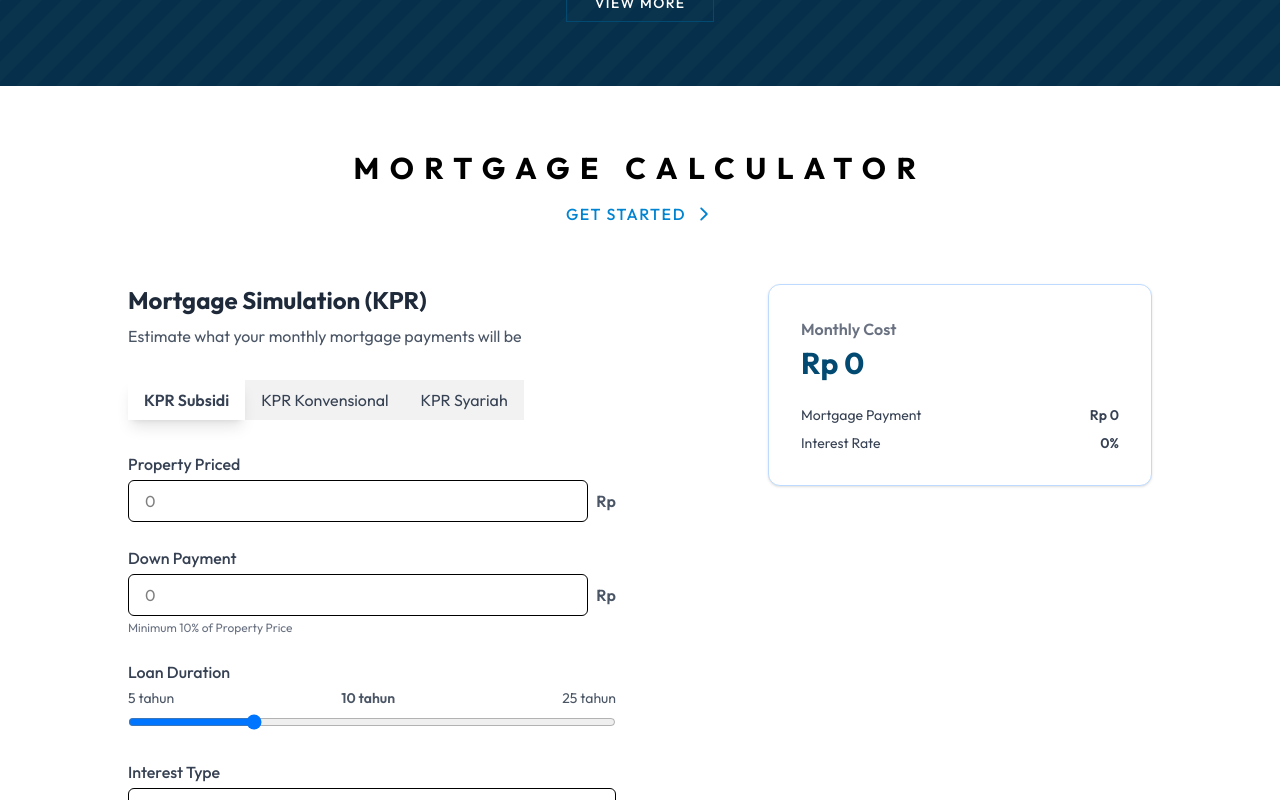
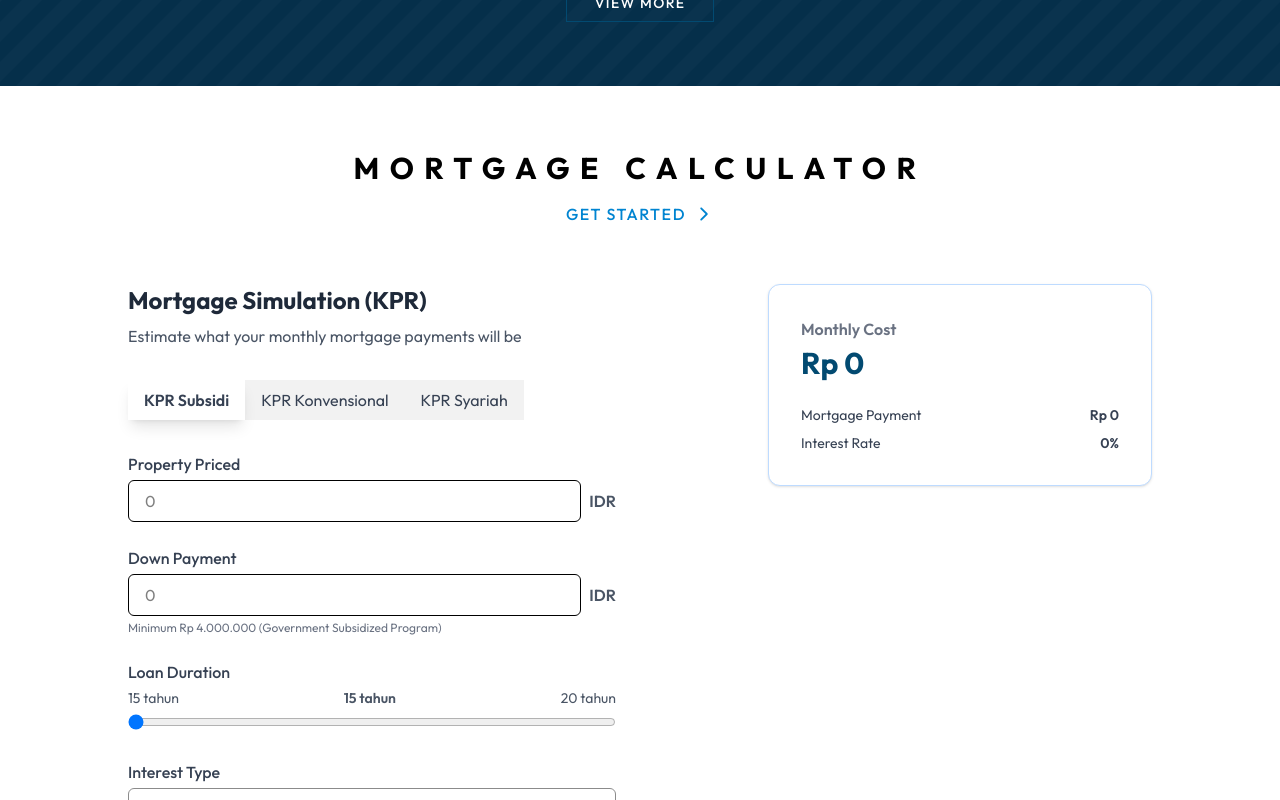
Before and after one commit to thekevinkun/mahakam-gate-residence, a Next.js app: page / in a window 1280 px wide. Both pictures are taken after a click on the button "KPR Subsidi". Shown: the part 3032-3832 px from the top of the page. Built offline with nearby package versions, Linux system fonts and the light colour scheme.

Commit message:
Added Subsidi and Syariah KPR logic on Mortgage Calculator

```diff
--- a/components/Calculator.jsx
+++ b/components/Calculator.jsx
@@ -1,18 +1,59 @@
 import { useEffect } from "react";
 
-import { formatToIDR, unformatIDR, parseNumber, formatNumber } from "@/utilities/helpers";
+import {
+  formatToIDR,
+  unformatIDR,
+  parseNumber,
+  formatNumber,
+} from "@/utilities/helpers";
 import { mortgageTypes } from "@/utilities/constant";
 
-const Calculator = ({ activeType, setActiveType, price, downPayment, loanDuration, interestRate, setFieldValue }) => {
+const Calculator = ({
+  activeType,
+  setActiveType,
+  price,
+  downPayment,
+  loanDuration,
+  interestRate,
+  setFieldValue,
+}) => {
   useEffect(() => {
     const handler = setTimeout(() => {
+      if (price > 0) {
+        if (activeType === "subsidi") {
+          // KPR Subsidi: fixed min DP = 4,000,000
+          if (downPayment < 4000000) {
+            setFieldValue("downPayment", 4000000);
+          }
+        } else if (activeType === "konvensional") {
+          // Konvensional: min DP = 10% of price
           if (downPayment < price * 0.1) {
             setFieldValue("downPayment", price * 0.1);
+          }
+        } else if (activeType === "syariah") {
+          // Syariah: min DP = 20% of price
+          if (downPayment < price * 0.2) {
+            setFieldValue("downPayment", price * 0.2);
+          }
+        }
       }
     }, 1000);
 
     return () => clearTimeout(handler);
-  }, [downPayment]);
+  }, [activeType, downPayment, price, setFieldValue]);
+
+  useEffect(() => {
+    if (activeType === "subsidi") {
+      setFieldValue("interestRate", 0.05); // fixed 5%
+      setFieldValue("loanDuration", 15); // fixed 15 years
+    } else if (activeType === "konvensional") {
+      setFieldValue("interestRate", 0.05); // start from 5%
+      setFieldValue("loanDuration", 10); // flexible years
+    } else if (activeType === "syariah") {
+      setFieldValue("interestRate", 0); // no interest
+      setFieldValue("loanDuration", 10); // flexible years
+    }
+  }, [activeType, setFieldValue]);
 
   return (
     <>
@@ -26,7 +67,11 @@ const Calculator = ({ activeType, setActiveType, price, downPayment, loanDuratio
                 ? "bg-white shadow-lg text-gray-700 font-semibold"
                 : "bg-black/5 text-gray-700 border-gray-300 hover:bg-gray-200"
             }`}
-            onClick={() => setActiveType(type.id)}
+            onClick={() => {
+              setActiveType(type.id);
+              setFieldValue("price", "");
+              setFieldValue("downPayment", "");
+            }}
           >
             {type.label}
           </button>
@@ -50,15 +95,12 @@ const Calculator = ({ activeType, setActiveType, price, downPayment, loanDuratio
                 const raw = unformatIDR(e.target.value);
                 if (!isNaN(raw)) {
                   setFieldValue("price", raw);
-
-                    const minDownPayment = Math.floor(raw * 0.1);
-                    setFieldValue("downPayment", minDownPayment);
                 }
               }}
               placeholder="0"
               className="w-full px-4 py-2 border rounded-md focus:outline-none focus:ring focus:ring-blue-200"
             />
-            <span className="text-gray-600 font-semibold">Rp</span>
+            <span className="text-gray-600 font-semibold">IDR</span>
           </div>
         </div>
 
@@ -83,9 +125,15 @@ const Calculator = ({ activeType, setActiveType, price, downPayment, loanDuratio
               placeholder="0"
               className="w-full px-4 py-2 border rounded-md focus:outline-none focus:ring focus:ring-blue-200"
             />
-            <span className="text-gray-600 font-semibold">Rp</span>
+            <span className="text-gray-600 font-semibold">IDR</span>
           </div>
-          <p className="text-xs text-gray-500">Minimum 10% of Property Price</p>
+          <p className="text-xs text-gray-500">
+            {activeType === "konvensional"
+              ? "Minimum 10% of Property Price"
+              : activeType === "subsidi"
+              ? "Minimum Rp 4.000.000 (Government Subsidized Program)"
+              : "Minimum 20% of Property Price (Syariah Financing)"}
+          </p>
         </div>
 
         {/* Loan Duration */}
@@ -94,16 +142,18 @@ const Calculator = ({ activeType, setActiveType, price, downPayment, loanDuratio
             Loan Duration
           </label>
           <div className="flex items-center justify-between mb-1 text-sm text-gray-600">
-            <span>5 tahun</span>
+            <span>{activeType === "subsidi" ? "15 tahun" : "5 tahun"}</span>
             <span className="font-semibold">{loanDuration} tahun</span>
-            <span>25 tahun</span>
+            <span>20 tahun</span>
           </div>
           <input
             type="range"
-            min={5}
-            max={25}
+            min={activeType === "subsidi" ? 15 : 5}
+            max={20}
             value={loanDuration}
-            onChange={(e) => setFieldValue("loanDuration", Number(e.target.value))}
+            onChange={(e) =>
+              setFieldValue("loanDuration", Number(e.target.value))
+            }
             className="w-full"
           />
         </div>
@@ -116,13 +166,29 @@ const Calculator = ({ activeType, setActiveType, price, downPayment, loanDuratio
           <select
             name="interestRate"
             value={interestRate}
-                onChange={(e) => setFieldValue("interestRate", parseFloat(e.target.value))}
-                className="w-full px-4 py-2 border rounded-md focus:outline-none focus:ring focus:ring-blue-200"
+            onChange={(e) =>
+              setFieldValue("interestRate", parseFloat(e.target.value))
+            }
+            disabled={activeType === "subsidi" || activeType === "syariah"}
+            className={`w-full px-4 py-2 border
+                  rounded-md focus:outline-none focus:ring focus:ring-blue-200
+                  ${
+                    (activeType === "subsidi" || activeType === "syariah") &&
+                    "opacity-45"
+                  }`}
           >
+            {activeType === "syariah" && (
+              <option value={0}>No interest (0%)</option>
+            )}
             <option value={0.05}>Fixed Estimate (5%)</option>
             <option value={0.07}>Floating Rate (7%)</option>
             <option value={0.1}>High Risk (10%)</option>
           </select>
+          {activeType === "subsidi" && (
+            <p className="text-xs text-gray-500 mt-1">
+              Fixed government rate of 5% applied
+            </p>
+          )}
         </div>
 
         {/* Note */}
--- a/sections/MortgageCalculator.jsx
+++ b/sections/MortgageCalculator.jsx
@@ -38,18 +38,31 @@ const MortgageCalculator = () => {
 
     const loanAmount = price - down;
     const durationMonths = values.loanDuration * 12;
-    const annualRate = Number(values.interestRate);
-    const monthlyRate = annualRate / 12;
 
     if (loanAmount <= 0 || durationMonths <= 0) return null;
 
-    const numerator = loanAmount * monthlyRate * Math.pow(1 + monthlyRate, durationMonths);
-    const denominator = Math.pow(1 + monthlyRate, durationMonths) - 1;
-    const monthlyInstallment = numerator / denominator;
+    let monthlyInstallment = 0;
+    let displayRate = values.interestRate;
+
+    if (activeType === "syariah") {
+      // Fixed margin (Murabahah) 8.75% per year over the whole loan amount
+      const annualMarginRate = 0.0875;
+      const totalMargin = loanAmount * annualMarginRate * values.loanDuration;
+      monthlyInstallment = (loanAmount + totalMargin) / durationMonths;
+      displayRate = annualMarginRate * 100;
+    } else {
+      // Konvensional & Subsidi use existing annuity formula
+      const annualRate = Number(values.interestRate);
+      const monthlyRate = annualRate / 12;
+      const numerator = loanAmount * monthlyRate * Math.pow(1 + monthlyRate, durationMonths);
+      const denominator = Math.pow(1 + monthlyRate, durationMonths) - 1;
+      monthlyInstallment = numerator / denominator;
+      displayRate = annualRate * 100;
+    }
 
     return {
       monthlyPayment: Math.round(monthlyInstallment),
-      interestRate: annualRate * 100,
+      interestRate: displayRate.toFixed(),
     };
   }, [values.price, values.downPayment, values.loanDuration, values.interestRate]);
 
@@ -134,7 +147,12 @@ const MortgageCalculator = () => {
               </span>
             </div>
             <div className="flex justify-between">
-              <span>Interest Rate</span>
+              <span>
+                {activeType === "syariah" ?
+                  "Fixed Margin"
+                : "Interest Rate"
+                }
+              </span>
               <span className="font-semibold">
                 {result?.interestRate || 0}%
               </span>
```
Lines whose indentation alone changed are shown as unchanged.
